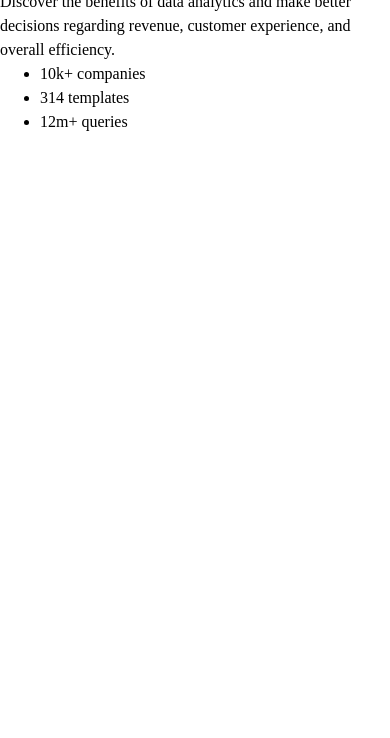
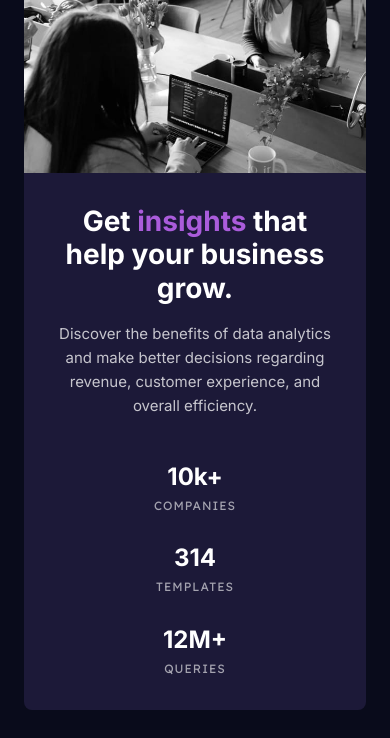
Before and after one commit to MattPahuta/stats-preview-card-component, a plain HTML site: page index.html in a window 390 px wide. Shown: the part 106-844 px from the top of the page. Drawn offline with Linux system fonts and the light colour scheme.

Commit message:
Add styles for mobile, adjust markup, add card image

```diff
--- a/index.html
+++ b/index.html
@@ -11,27 +11,32 @@
   <link rel="stylesheet" href="style.css">
 </head>
 <body>
-  <div class="container">
-    <!-- Begin Stats Preview Card Component -->
-    <div class="card">
-      <div class="card-image"></div>
+  <main>
+
+    <div class="preview-card">
+      <div class="card-image-box">
+        <picture>
+          <source media="(min-width: 600px)" srcset="./images/image-header-desktop.jpg">
+          <img src="./images/image-header-mobile.jpg" alt="" class="stats-card-image">
+        </picture>
+      </div>
       <div class="card-content">
-        <h1>Get insights that help your business grow.</h1>
+        <h1>Get <span class="card-title__accent">insights</span> that help your business grow.</h1>
         <p>Discover the benefits of data analytics and make better decisions regarding revenue, customer experience, and overall efficiency.</p>
-        <ul class="card-content_stats-list">
-          <li>
-            <span>10k+</span> <span>companies</span>
+        <ul class="card-content__stats-list">
+          <li class="stats-list-item">
+            <span class="card-stat__number">10k+</span> <span class="card-stat__label">companies</span>
           </li>
-          <li>
-            <span>314</span> <span>templates</span>
+          <li class="stats-list-item">
+            <span class="card-stat__number">314</span> <span class="card-stat__label">templates</span>
           </li>
-          <li>
-            <span>12m+</span> <span>queries</span>
+          <li class="stats-list-item">
+            <span class="card-stat__number">12M+</span> <span class="card-stat__label">queries</span>
           </li>
         </ul>
       </div>
     </div>
-    <!-- End Stats Preview Card Component -->
-  </div>
+
+  </main>
 </body>
 </html>
--- a/style.css
+++ b/style.css
@@ -29,7 +29,7 @@ Date: November 2023
   /* Neutral */
   --clr-white: hsla(0, 0%, 100%, 1);
   --clr-transparent-white: hsla(0, 0%, 100%, 0.75);
-  --clr-transparent-white-ex: hsla(0, 0%, 100%, 0.6);
+  --clr-transparent-white-accent: hsla(0, 0%, 100%, 0.6);
   /* Border radius */
   --br-soft: 0.5rem;
 
@@ -80,8 +80,89 @@ p, h1, h2, h3, h4, h5, h6 {
 
 /* BASE STYLES */
 body {
+  min-height: 100vh;
+  display: grid;
+  place-items: center;
 
+  font-family: var(--ff-primary);
+  font-size: var(--fs-400);
+  line-height: 1.6;
+  background-color: var(--clr-extra-dark-blue);
+  color: var(--clr-white);
 }
+
+/* @media (min-width: 600px) {
+  body {
+    min-height: 100vh;
+    display: grid;
+    place-items: center;
+  }
+} */
+
+
+/* Card Styles */
+
+.preview-card {
+  margin-inline: 1.5rem;
+  border-radius: var(--br-soft);
+  display: grid;
+  max-width: 69.375rem;
+  background: var(--clr-desat-dark-blue);
+  text-align: center;
+  overflow: hidden;
+}
+
+@media (min-width: 600px) {
+  .preview-card {
+
+  }
+}
+
+.card-content {
+  padding: 2rem;
+}
+
+.card-content h1 {
+  margin-bottom: 1rem;
+  font-size: var(--fs-700);
+  line-height: 1.2;
+}
+
+.card-title__accent {
+  color: var(--clr-soft-violet);
+}
+
+.card-content p {
+  margin-bottom: 2.5rem;
+  color: var(--clr-transparent-white);
+}
+
+
+.card-content__stats-list {
+  list-style: none;
+  padding: 0;
+  display: grid;
+  gap: 1.5rem;
+}
+
+.card-content__stats-list li {
+  display: grid;
+}
+
+
+.card-stat__number {
+  font-size: var(--fs-500);
+  font-weight: 700;
+}
+
+.card-stat__label {
+  font-size: var(--fs-300);
+  font-family: var(--ff-accent);
+  text-transform: uppercase;
+  letter-spacing: 0.0625rem;
+  color: var(--clr-transparent-white-accent);
+}
+
 
 /* Components and Utility Classes */
 .attribution { font-size: 11px; text-align: center; }
```
